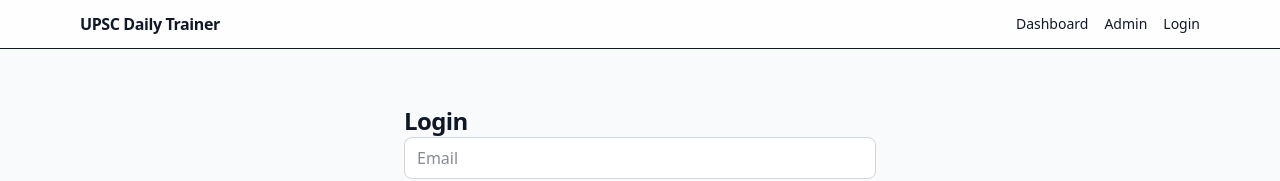
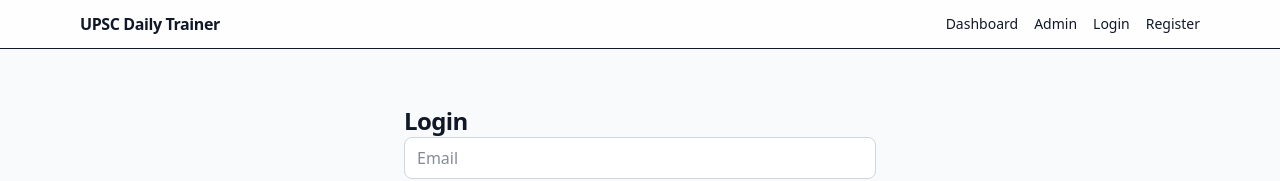
Before and after one commit to nareshpenumala72-oss/upsc-trainer, a Next.js app: page /login in a window 1280 px wide. Shown: the top 181 px of the page. Built offline with nearby package versions, Linux system fonts and the light colour scheme; no server answers.

Commit message:
Added register link
Change-Id: I98987c8263a89a6bcfce1951d28360eabf270b91

```diff
--- a/src/app/layout.tsx
+++ b/src/app/layout.tsx
@@ -25,11 +25,17 @@ export default function RootLayout({
   <Link className="hover:underline" href="/dashboard">
     Dashboard
   </Link>
+
   <Link className="hover:underline" href="/admin/mcqs">
     Admin
   </Link>
+
   <Link className="hover:underline" href="/login">
     Login
+  </Link>
+
+  <Link className="hover:underline" href="/register">
+    Register
   </Link>
 </nav>
           </div>
```
Lines whose indentation alone changed are shown as unchanged.
